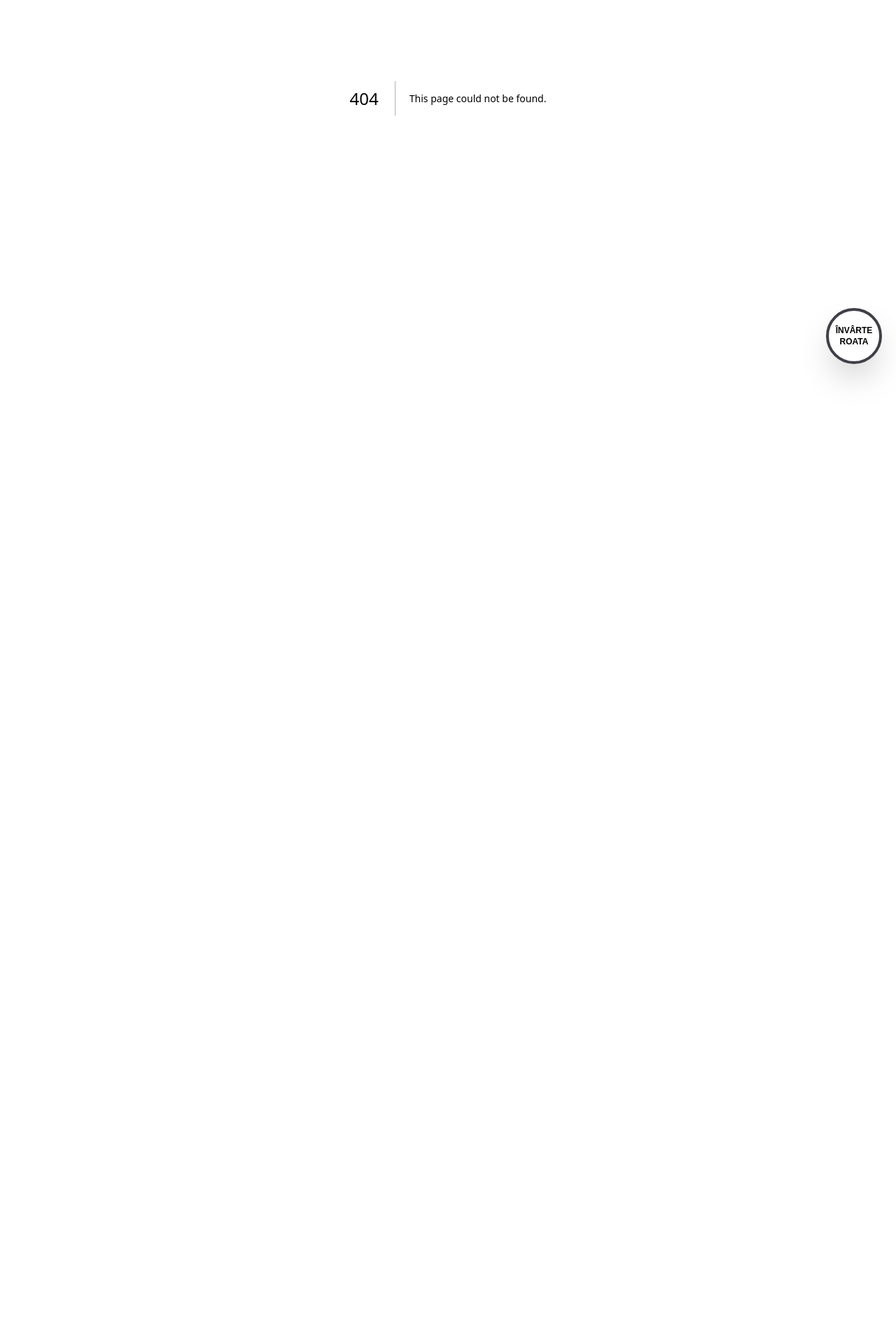
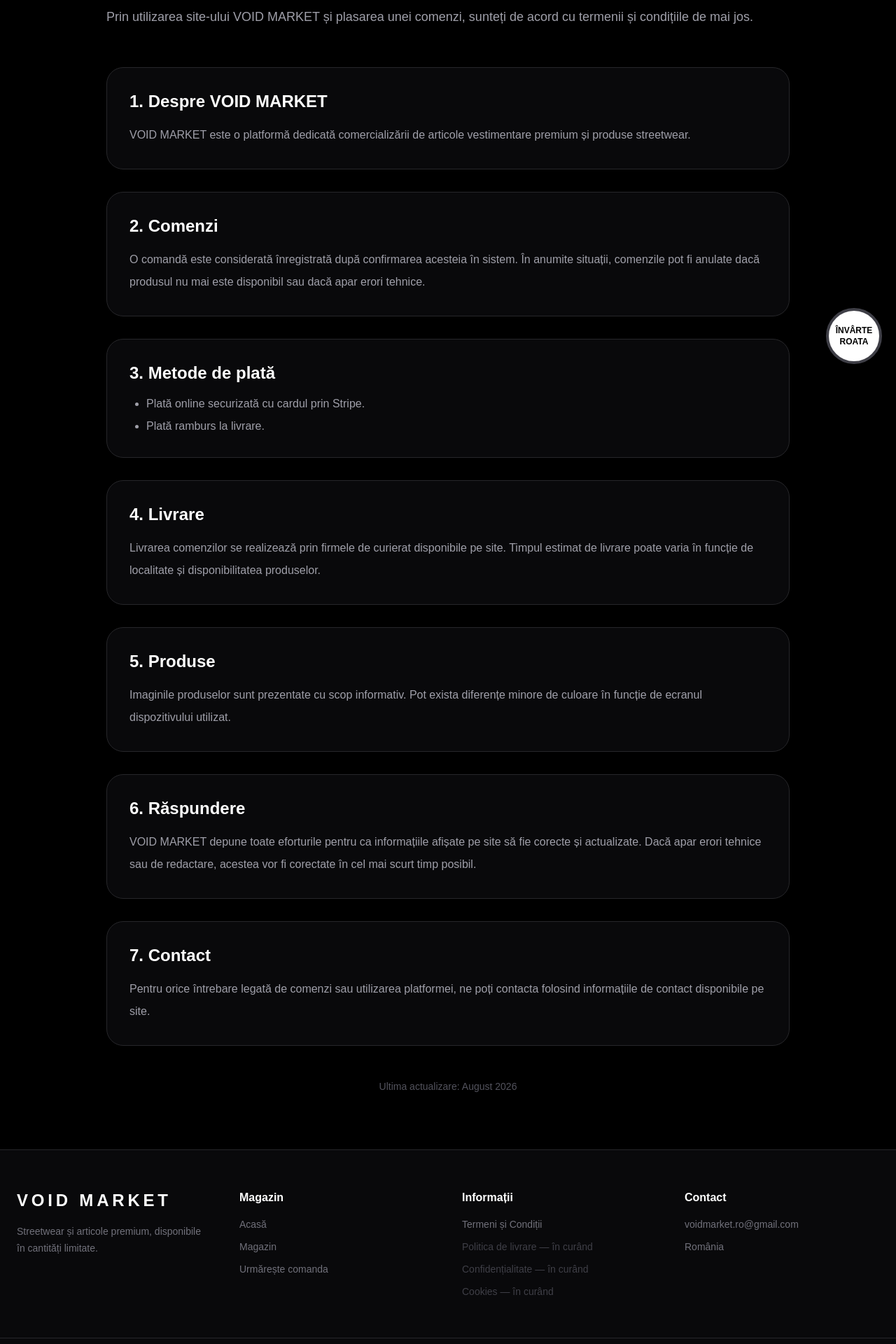
Before and after one commit to tinucaroberto24-hash/Void-market, a Next.js app: page /termeni-si-conditii in a window 1280 px wide. Before the commit this address had no page. Shown: the part 260-2180 px from the top of the page at 70% size. Before the commit the page ends 800 px from the top, so only its background shows below. Built offline with nearby package versions, Linux system fonts and the light colour scheme; no server answers.

Commit message:
Add footer and legal page

```diff
--- a/app/layout.tsx
+++ b/app/layout.tsx
@@ -1,11 +1,12 @@
 import type { Metadata } from "next";
+import Footer from "@/components/Footer";
 import VoucherFloatingButton from "@/components/VoucherFloatingButton";
 import ScrollToTop from "@/components/ScrollToTop";
 import "./globals.css";
 
 export const metadata: Metadata = {
   metadataBase: new URL(
-    "https://void-market-store.vercel.app"
+    "https://void-market.com"
   ),
 
   title: {
@@ -20,7 +21,7 @@
     title: "VOID MARKET",
     description:
       "Premium streetwear and authentic clothing.",
-    url: "https://void-market-store.vercel.app",
+    url: "https://void-market.com",
     siteName: "VOID MARKET",
     images: [
       {
@@ -52,7 +53,11 @@
     <html lang="ro">
       <body>
         <ScrollToTop />
+
         {children}
+
+        <Footer />
+
         <VoucherFloatingButton />
       </body>
     </html>
--- /dev/null
+++ b/app/termeni-si-conditii/page.tsx
@@ -0,0 +1,116 @@
+import Navbar from "@/components/Navbar";
+
+export default function TermsPage() {
+  return (
+    <main className="min-h-screen bg-black text-white">
+      <Navbar />
+
+      <section className="mx-auto max-w-5xl px-6 py-20">
+        <p className="text-sm uppercase tracking-[0.35em] text-zinc-500">
+          VOID MARKET
+        </p>
+
+        <h1 className="mt-4 text-5xl font-black">
+          Termeni și Condiții
+        </h1>
+
+        <p className="mt-6 text-lg leading-8 text-zinc-400">
+          Prin utilizarea site-ului VOID MARKET și plasarea unei
+          comenzi, sunteți de acord cu termenii și condițiile de mai jos.
+        </p>
+
+        <div className="mt-14 space-y-8">
+
+          <section className="rounded-3xl border border-zinc-800 bg-zinc-950 p-8">
+            <h2 className="text-2xl font-bold">
+              1. Despre VOID MARKET
+            </h2>
+
+            <p className="mt-4 leading-8 text-zinc-400">
+              VOID MARKET este o platformă dedicată comercializării de
+              articole vestimentare premium și produse streetwear.
+            </p>
+          </section>
+
+          <section className="rounded-3xl border border-zinc-800 bg-zinc-950 p-8">
+            <h2 className="text-2xl font-bold">
+              2. Comenzi
+            </h2>
+
+            <p className="mt-4 leading-8 text-zinc-400">
+              O comandă este considerată înregistrată după confirmarea
+              acesteia în sistem. În anumite situații, comenzile pot fi
+              anulate dacă produsul nu mai este disponibil sau dacă apar
+              erori tehnice.
+            </p>
+          </section>
+
+          <section className="rounded-3xl border border-zinc-800 bg-zinc-950 p-8">
+            <h2 className="text-2xl font-bold">
+              3. Metode de plată
+            </h2>
+
+            <ul className="mt-4 list-disc pl-6 space-y-2 text-zinc-400">
+              <li>Plată online securizată cu cardul prin Stripe.</li>
+              <li>Plată ramburs la livrare.</li>
+            </ul>
+          </section>
+
+          <section className="rounded-3xl border border-zinc-800 bg-zinc-950 p-8">
+            <h2 className="text-2xl font-bold">
+              4. Livrare
+            </h2>
+
+            <p className="mt-4 leading-8 text-zinc-400">
+              Livrarea comenzilor se realizează prin firmele de curierat
+              disponibile pe site. Timpul estimat de livrare poate varia
+              în funcție de localitate și disponibilitatea produselor.
+            </p>
+          </section>
+
+          <section className="rounded-3xl border border-zinc-800 bg-zinc-950 p-8">
+            <h2 className="text-2xl font-bold">
+              5. Produse
+            </h2>
+
+            <p className="mt-4 leading-8 text-zinc-400">
+              Imaginile produselor sunt prezentate cu scop informativ.
+              Pot exista diferențe minore de culoare în funcție de
+              ecranul dispozitivului utilizat.
+            </p>
+          </section>
+
+          <section className="rounded-3xl border border-zinc-800 bg-zinc-950 p-8">
+            <h2 className="text-2xl font-bold">
+              6. Răspundere
+            </h2>
+
+            <p className="mt-4 leading-8 text-zinc-400">
+              VOID MARKET depune toate eforturile pentru ca informațiile
+              afișate pe site să fie corecte și actualizate. Dacă apar
+              erori tehnice sau de redactare, acestea vor fi corectate în
+              cel mai scurt timp posibil.
+            </p>
+          </section>
+
+          <section className="rounded-3xl border border-zinc-800 bg-zinc-950 p-8">
+            <h2 className="text-2xl font-bold">
+              7. Contact
+            </h2>
+
+            <p className="mt-4 leading-8 text-zinc-400">
+              Pentru orice întrebare legată de comenzi sau utilizarea
+              platformei, ne poți contacta folosind informațiile de
+              contact disponibile pe site.
+            </p>
+          </section>
+
+        </div>
+
+        <p className="mt-12 text-center text-sm text-zinc-600">
+          Ultima actualizare: August 2026
+        </p>
+      </section>
+    </main>
+  );
+}
--- /dev/null
+++ b/components/Footer.tsx
@@ -0,0 +1,99 @@
+import Link from "next/link";
+
+export default function Footer() {
+  return (
+    <footer className="border-t border-zinc-800 bg-zinc-950 text-white">
+      <div className="mx-auto grid max-w-7xl gap-10 px-6 py-14 sm:grid-cols-2 lg:grid-cols-4">
+        <div>
+          <h2 className="text-2xl font-black tracking-[0.2em]">
+            VOID MARKET
+          </h2>
+
+          <p className="mt-4 max-w-sm text-sm leading-6 text-zinc-500">
+            Streetwear și articole premium, disponibile în cantități
+            limitate.
+          </p>
+        </div>
+
+        <div>
+          <h3 className="font-bold">
+            Magazin
+          </h3>
+
+          <div className="mt-4 flex flex-col gap-3 text-sm text-zinc-500">
+            <Link
+              href="/"
+              className="transition hover:text-white"
+            >
+              Acasă
+            </Link>
+
+            <Link
+              href="/#magazin"
+              className="transition hover:text-white"
+            >
+              Magazin
+            </Link>
+
+            <Link
+              href="/track-order"
+              className="transition hover:text-white"
+            >
+              Urmărește comanda
+            </Link>
+          </div>
+        </div>
+
+        <div>
+          <h3 className="font-bold">
+            Informații
+          </h3>
+
+          <div className="mt-4 flex flex-col gap-3 text-sm text-zinc-500">
+            <Link
+              href="/termeni-si-conditii"
+              className="transition hover:text-white"
+            >
+              Termeni și Condiții
+            </Link>
+
+            <span className="cursor-not-allowed text-zinc-700">
+              Politica de livrare — în curând
+            </span>
+
+            <span className="cursor-not-allowed text-zinc-700">
+              Confidențialitate — în curând
+            </span>
+
+            <span className="cursor-not-allowed text-zinc-700">
+              Cookies — în curând
+            </span>
+          </div>
+        </div>
+
+        <div>
+          <h3 className="font-bold">
+            Contact
+          </h3>
+
+          <div className="mt-4 text-sm text-zinc-500">
+            <a
+              href="mailto:voidmarket.ro@gmail.com"
+              className="break-all transition hover:text-white"
+            >
+              voidmarket.ro@gmail.com
+            </a>
+
+            <p className="mt-3">
+              România
+            </p>
+          </div>
+        </div>
+      </div>
+
+      <div className="border-t border-zinc-800 px-6 py-6 text-center text-sm text-zinc-600">
+        © 2026 VOID MARKET. Toate drepturile rezervate.
+      </div>
+    </footer>
+  );
+}
```
